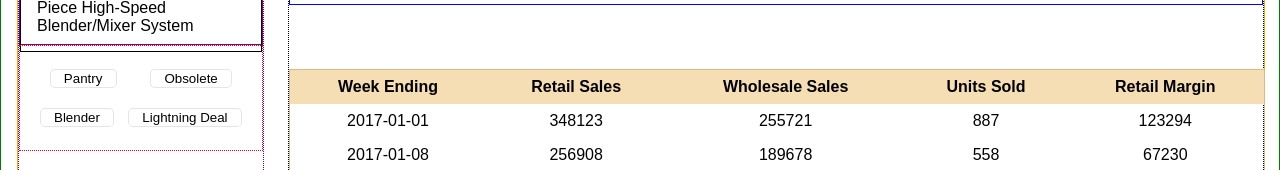
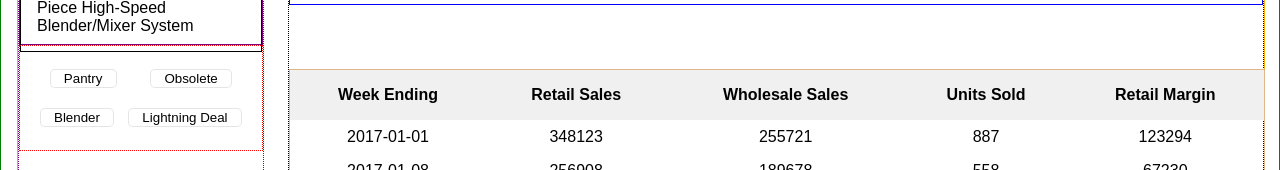
Before and after one commit to Blendwizard/stackline-takehome, a React app: page / in a window 1280 px wide. Shown: the part 488-658 px from the top of the page. Built offline with nearby package versions, Linux system fonts and the light colour scheme.

Commit message:
added spinner component during loading

```diff
--- a/package.json
+++ b/package.json
@@ -27,6 +27,7 @@
     "react-dom": "^18.2.0",
     "react-redux": "^8.0.4",
     "react-router-dom": "^6.4.2",
+    "react-spinners": "^0.13.6",
     "redux": "^4.2.0"
   },
   "devDependencies": {
--- a/src/features/product/ProductPage.jsx
+++ b/src/features/product/ProductPage.jsx
@@ -1,6 +1,7 @@
 import React, { useEffect } from "react";
 import LineChart from "../../LineChart.jsx";
 import ProductTable from "../../ProductTable.jsx";
+import { MoonLoader } from 'react-spinners';
 import mock_api_response from "../../data/mock_api.js";
 import { useSelector, useDispatch } from 'react-redux';
 import { fetchProductData, productSelector } from "./productSlice.js";
@@ -31,6 +32,14 @@ const SideBar = () => {
   )
 }
 
+const LoadingDisplay = () => {
+  return (
+    <div className="loading-status">
+      <MoonLoader />
+    </div>
+  )
+};
+
 const ProductPage = () => {
   const dispatch = useDispatch();
   const { data, loading, hasError } = useSelector(productSelector);
@@ -40,7 +49,7 @@ const ProductPage = () => {
   }, []);
 
   const renderView = () => {
-    if (loading) return <p>Loading data...</p>
+    if (loading) return <LoadingDisplay />
     if (hasError) return <p>Cannot display data...</p>
 
     return (
--- a/src/styles/index.css
+++ b/src/styles/index.css
@@ -35,6 +35,14 @@ h3 {
 
 .global-container {
   width: 100vw;
+}
+
+.loading-status {
+  display: flex;
+  align-items: center;
+  justify-content: center;
+  width: 100%;
+  height: 80vh;
 }
 
 .product-display {
@@ -166,5 +174,7 @@ td, th {
 th {
   position: sticky;
   top: 0;
-  background-color: wheat;
+  background-color: #f0f0f0;
+  padding-top: 1em;
+  padding-bottom: 1em;
 }
```
Also changed, not shown: 1 other file (tests, documents, lock files or other folders).
